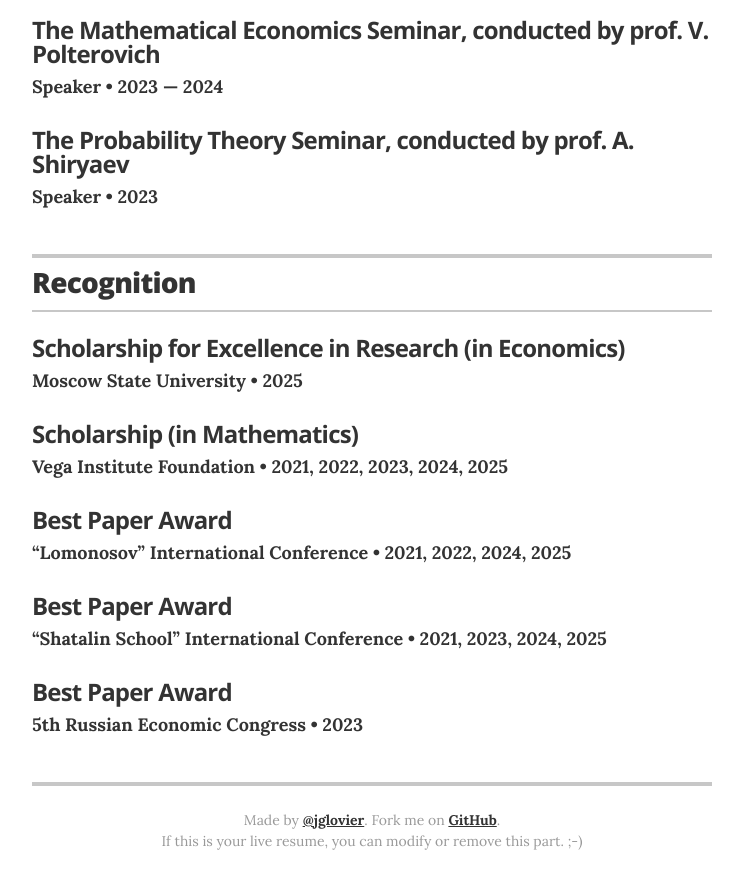
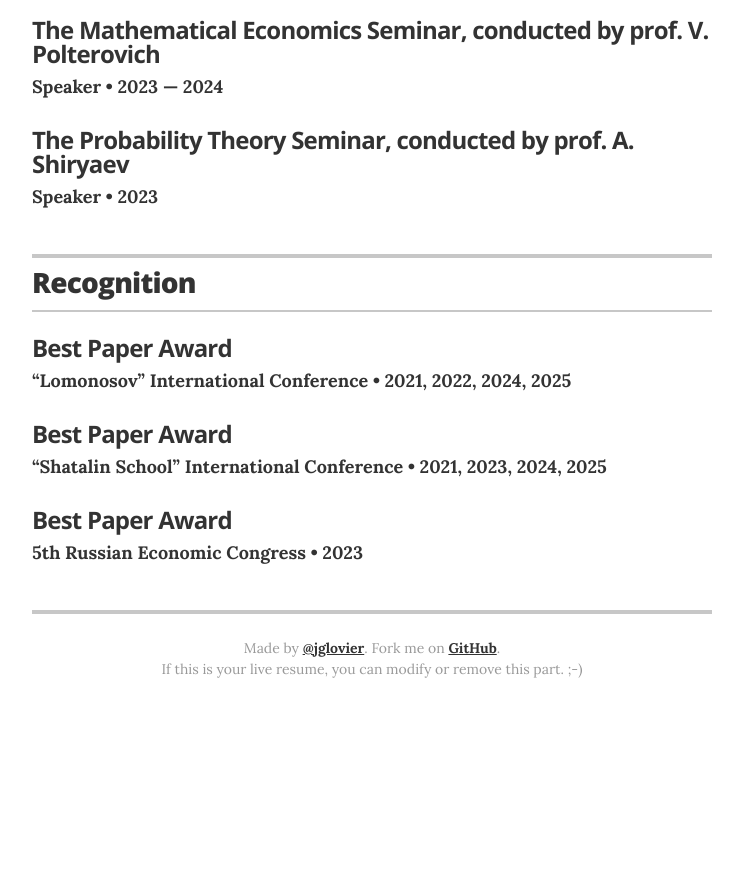
Before and after one commit to MikitchukMarina/MikitchukMarina.github.io, a Jekyll site: the page built from index.html, in a window 1280 px wide and 900 px high, scrolled down 3106 px. Shown: the top 889 px of the window, without its empty margins (268-1011 px from the left). Built offline with Jekyll 4.4.1, drawn with Linux system fonts in a browser that asks for light colours; after the commit the page ends 3834 px from its top, so only the background shows below that.

Commit message:
Remove scholarship entries from recognitions
Removed two scholarship entries from recognitions.

```diff
--- a/_data/recognitions.yml
+++ b/_data/recognitions.yml
@@ -1,13 +1,4 @@
 # Recognitions
-- award: Scholarship for Excellence in Research (in Economics)
-  organization: Moscow State University
-  year: 2025
-  summary: ''
-
-- award: Scholarship (in Mathematics)
-  organization: Vega Institute Foundation
-  year: 2021, 2022, 2023, 2024, 2025
-  summary: ''
 
 - award: Best Paper Award
   organization: “Lomonosov” International Conference
```
